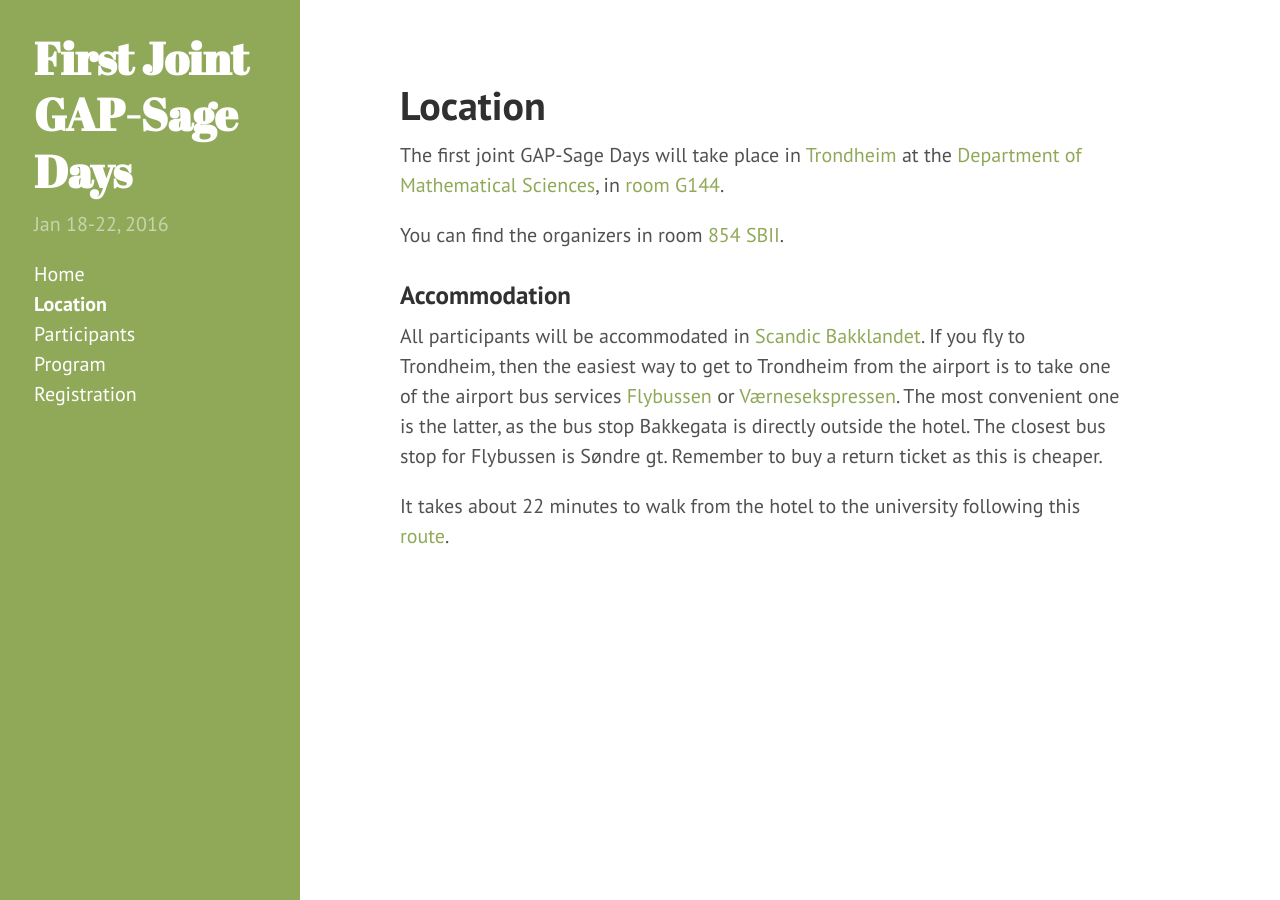
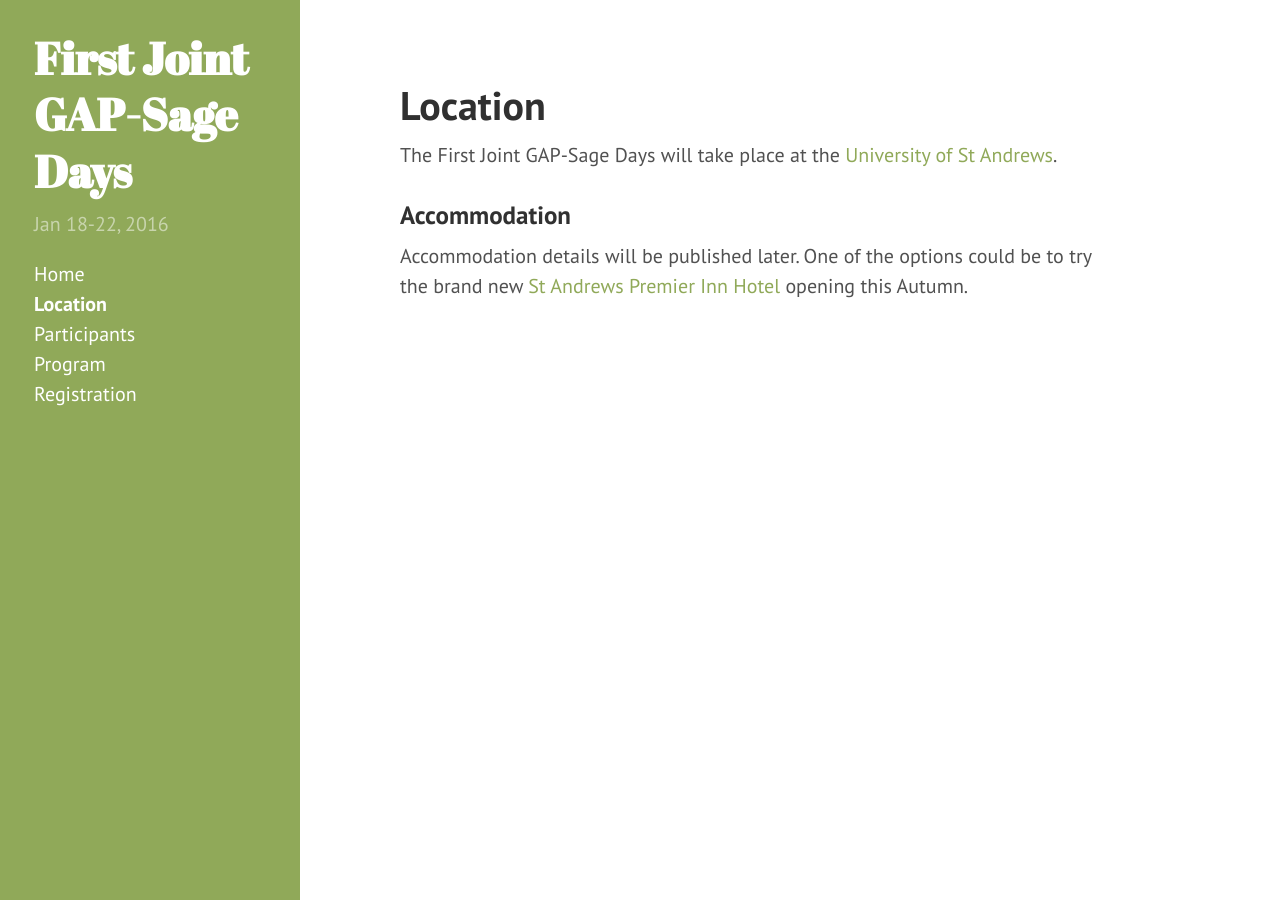
Before and after one commit to gapdays/gap-sage-days2016, a Jekyll site: the page built from location.md, in a window 1280 px wide. Built offline with Jekyll 4.4.1, drawn with Linux system fonts in a browser that asks for light colours; Markdown is read by kramdown in place of the engine named in the settings.

Commit message:
Removed Norwegian details.

```diff
--- a/location.md
+++ b/location.md
@@ -3,27 +3,9 @@ layout: page
 title: Location
 ---
 
-The first joint GAP-Sage Days will take place in
-[Trondheim](http://www.trondheim.no/engelsk/) at the
-[Department of Mathematical Sciences](http://www.ntnu.edu/imf), in
-[room G144](http://s.mazemap.com/1RvAr1E).
-
-You can find the organizers in room [854 SBII](http://s.mazemap.com/1HfrWqg).
+The First Joint GAP-Sage Days will take place at the
+[University of St Andrews](http://www.st-andrews.ac.uk/).
 
 <h3>Accommodation</h3>
 
-All participants will be accommodated in
-[Scandic Bakklandet](http://www.scandichotels.com/Hotels/Norway/Trondheim/Bakklandet/).
-If you fly to Trondheim, then the easiest way to get to Trondheim from
-the airport is to take one of the airport bus services
-[Flybussen](http://www.flybussen.no/en/Trondheim/) or
-[Værnesekspressen](http://vaernesekspressen.no/index.php/vaernes_eng/vaernes/nyheter).
-The most convenient one is the latter, as the bus stop Bakkegata is
-directly outside the hotel.  The closest bus stop for Flybussen is
-Søndre gt.  Remember to buy a return ticket as this
-is cheaper.
-
-It takes
-about 22 minutes to walk from the hotel to the university following
-this
-[route](https://www.google.no/maps/dir/Rica+Bakklandet+Hotel,+Nedre+Bakklandet,+Trondheim/O.+S.+Bragstads+Plass,+7034+Trondheim/@63.4254069,10.3941919,15z/data=!3m1!4b1!4m14!4m13!1m5!1m1!1s0x466d319929da2d9d:0xb3ed87ec72458acf!2m2!1d10.406931!2d63.432029!1m5!1m1!1s0x466d3195ac4846ab:0x5e9e02c69e447a36!2m2!1d10.4012339!2d63.4187854!3e2?hl=no).
+Accommodation details will be published later. One of the options could be to try the brand new [St Andrews Premier Inn Hotel](http://www.premierinn.com/en/hotel/STALAR/st-andrews) opening this Autumn.
```
